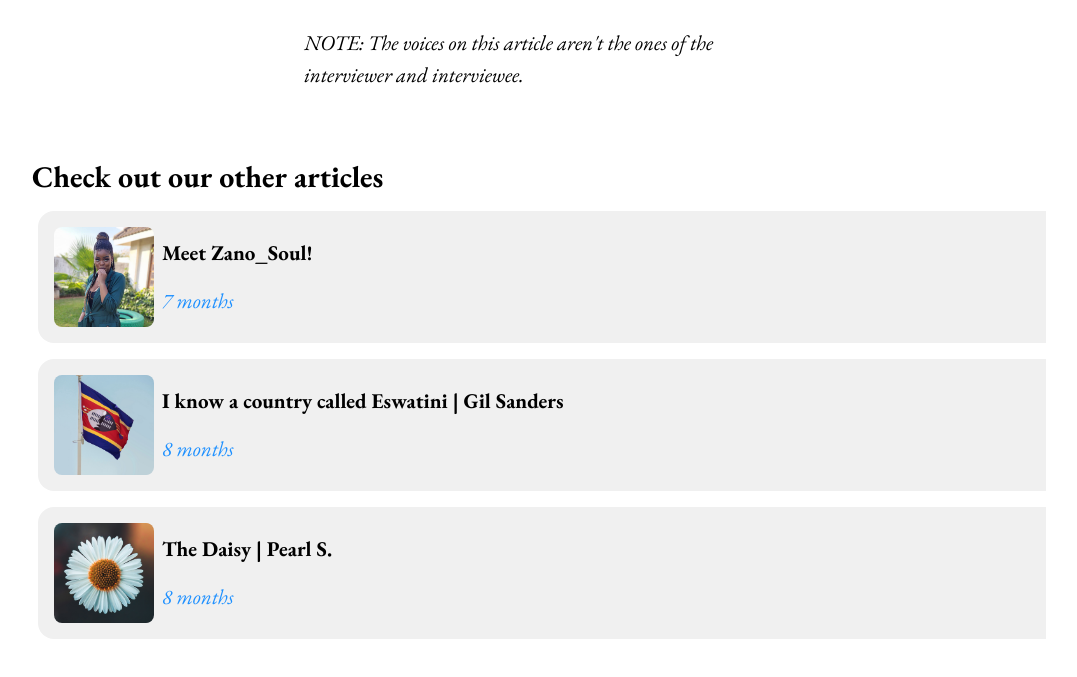
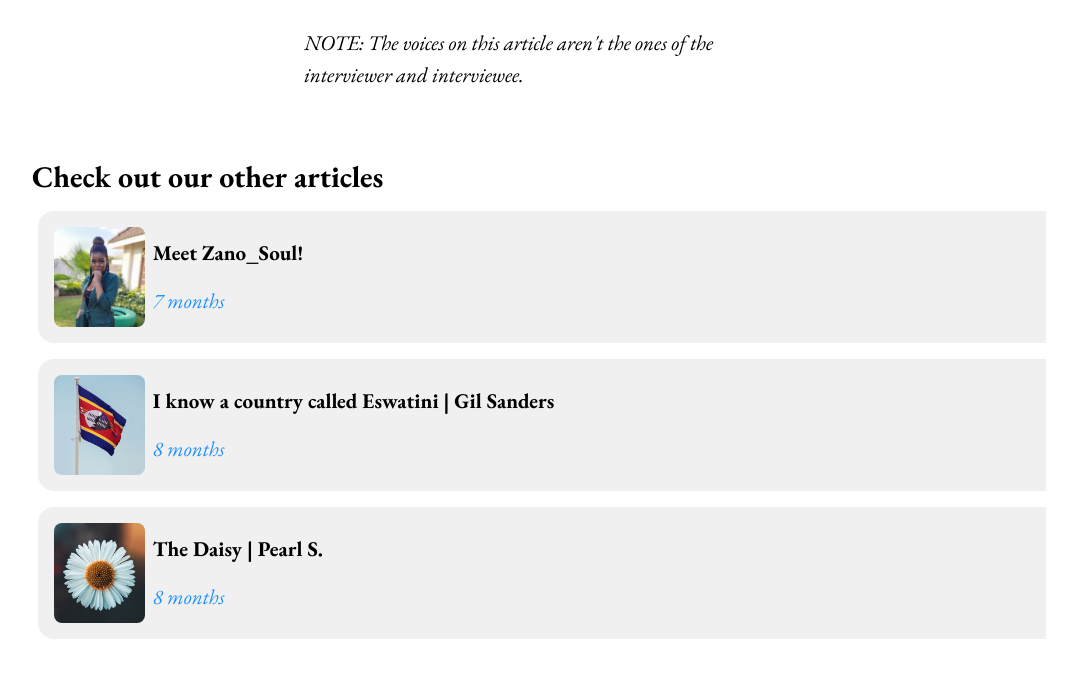
Before and after one commit to mpukabaofficial/The-Spark-Magazine, a plain HTML site: page Articles/Guests/4Ed_Esihle.html in a window 1280 px wide. Shown: the part 2231-2908 px from the top of the page, without its empty margins (106-1183 px from the left). Drawn offline with nearby package versions, Linux system fonts and the light colour scheme.

Commit message:
tweaked the image section of suggested articles

```diff
--- a/Articles/styles.css
+++ b/Articles/styles.css
@@ -570,6 +570,7 @@ blockquote {
   background-color: rgb(240, 240, 240);
   border-radius: 16px;
   align-items: center;
+  overflow: hidden;
 }
 .suggest-container:hover {
   background-color: lightgray;
@@ -594,8 +595,15 @@ blockquote {
 .suggest-title {
   margin: 0;
   padding: 8px;
+  max-width: 1024px;
 }
 .suggest-date {
   color: dodgerblue;
   font-style: italic;
 }
+.suggest-info {
+  display: flex;
+  flex-direction: column;
+  justify-content: center;
+  width: 100%;
+}
--- a/javaScript/articleSuggestions.js
+++ b/javaScript/articleSuggestions.js
@@ -34,7 +34,7 @@ randomNumbers().forEach((number) => {
         class="suggest-image"
       />
     </div>
-    <div>
+    <div class="suggest-info">
       <p class="suggest-title">${headlines[number].articleInfo}</p>
       <p class="suggest-date">${getTimeElapsed(headlines[number].date)}</p>
     </div>
```
